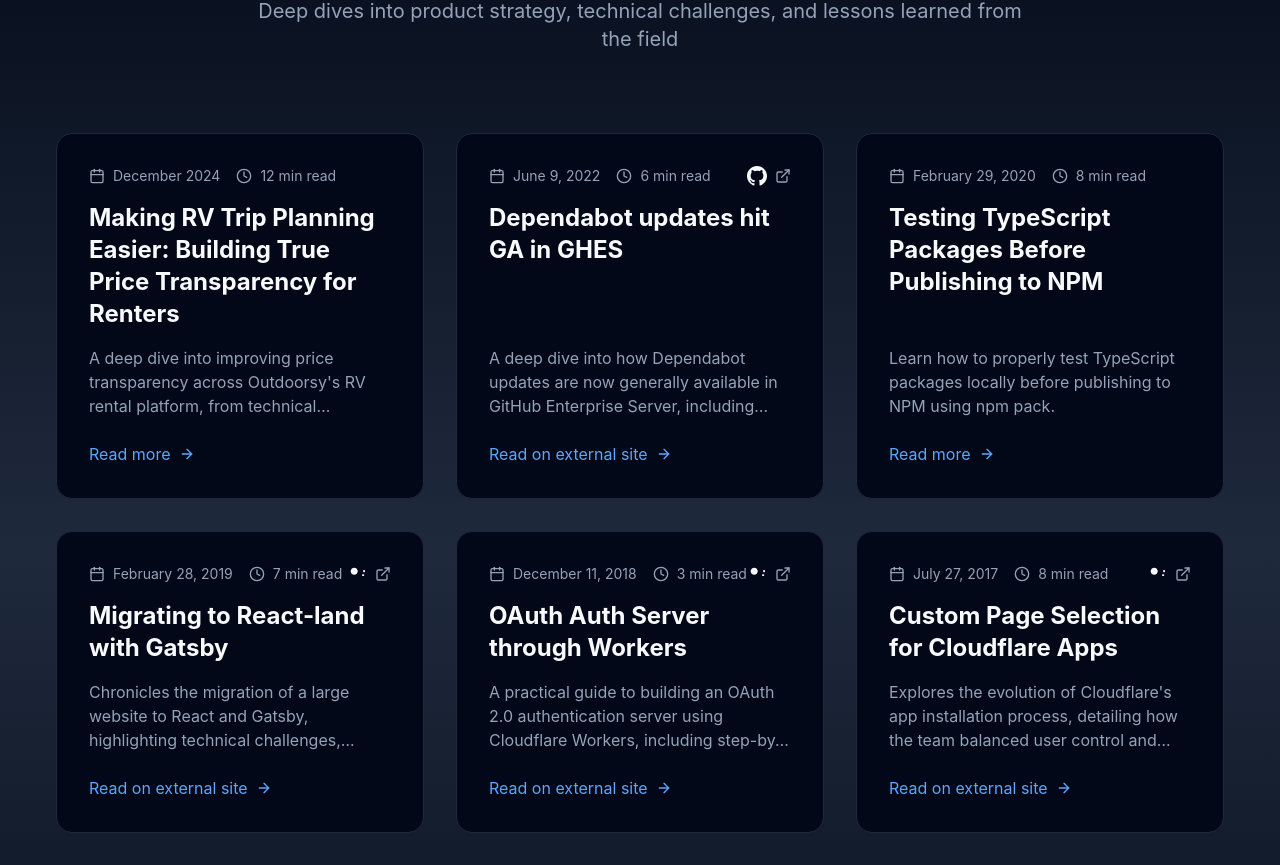
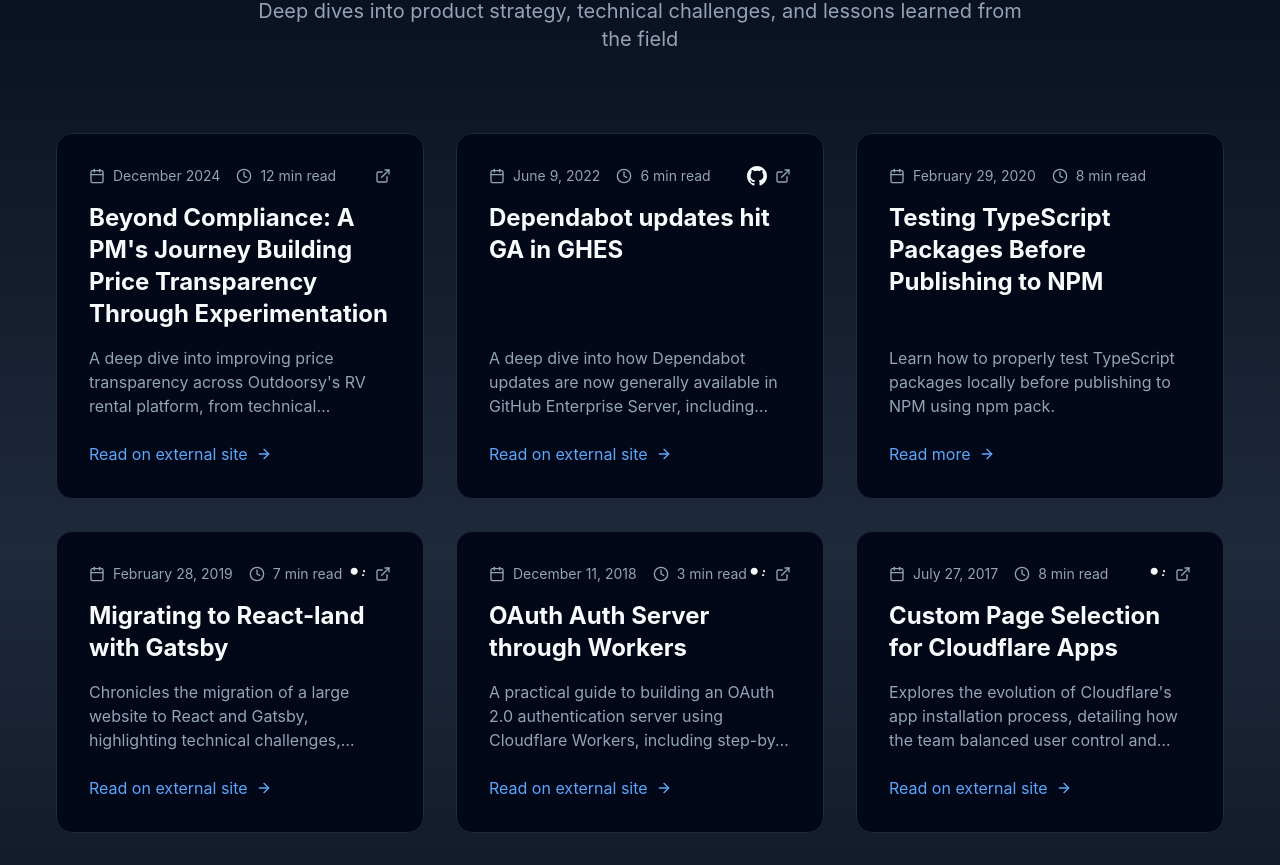
Before and after one commit to exvuma/exvuma.me, a React (Vite) app: page / in a window 1280 px wide. Shown: the part 1059-1924 px from the top of the page. Built offline with nearby package versions, Linux system fonts and the light colour scheme.

Commit message:
added new post

```diff
--- a/src/data/blogPosts.tsx
+++ b/src/data/blogPosts.tsx
@@ -4,11 +4,15 @@
 export const blogPosts: BlogPost[] = [
   {
     id: 'rv-price-transparency-2024',
-    title: 'Making RV Trip Planning Easier: Building True Price Transparency for Renters',
+    title: 'Beyond Compliance: A PM\'s Journey Building Price Transparency Through Experimentation',
+    subtitle: 'How A/B Testing and User Feedback Transformed RV Booking Conversions by 5% and Increased Annual Revenue by Millions',
     date: 'December 2024',
     excerpt: 'A deep dive into improving price transparency across Outdoorsy\'s RV rental platform, from technical complexity to user-centered design and measurable business impact.',
     readTime: '12 min read',
-    content: <RVPriceTransparencyPost />
+    isExternal: true,
+    externalUrl: 'https://exvuma.substack.com/p/beyond-compliance-a-pms-journey-building',
+    source: 'substack',
+    content: <div></div>
   },
   {
     id: '06_09_2022',
--- a/src/types/blog.ts
+++ b/src/types/blog.ts
@@ -2,6 +2,7 @@
 export interface BlogPost {
   id: string;
   title: string;
+  subtitle?: string;
   date: string;
   excerpt: string;
   content: JSX.Element;
```
